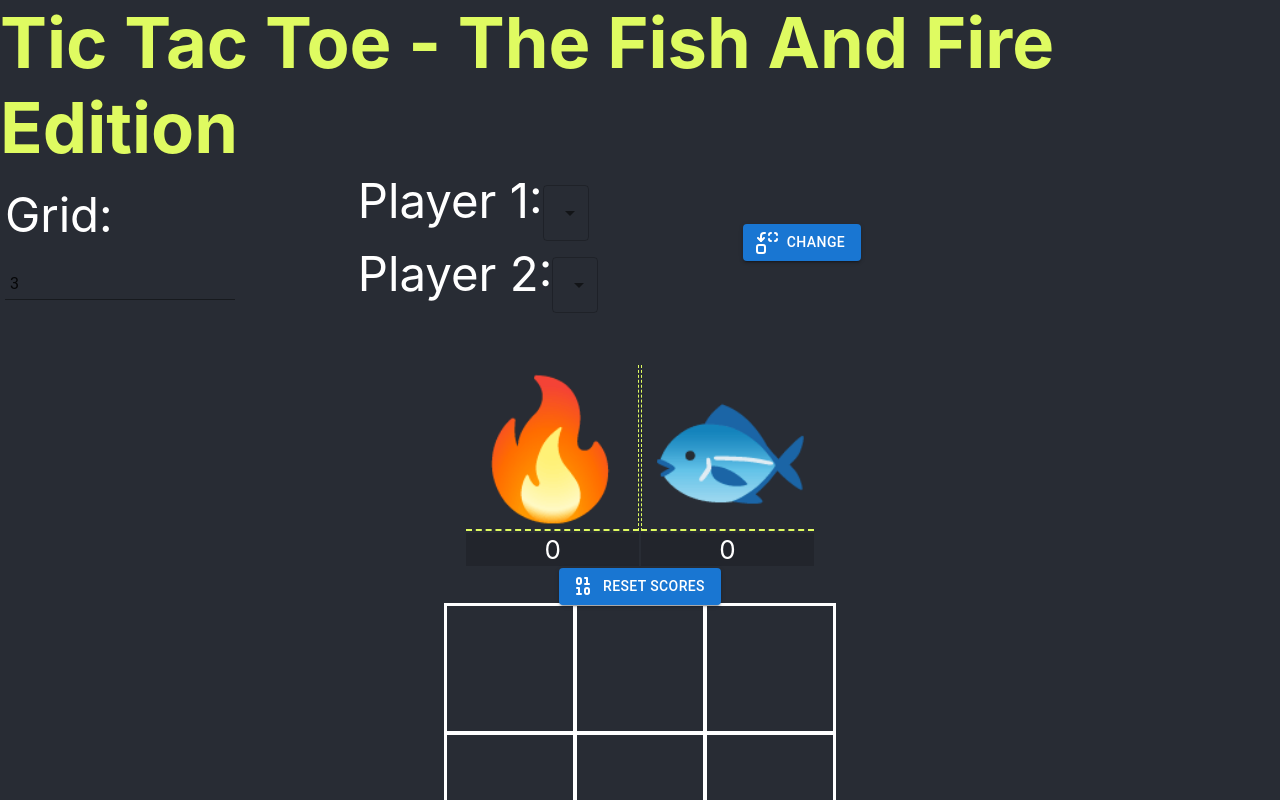
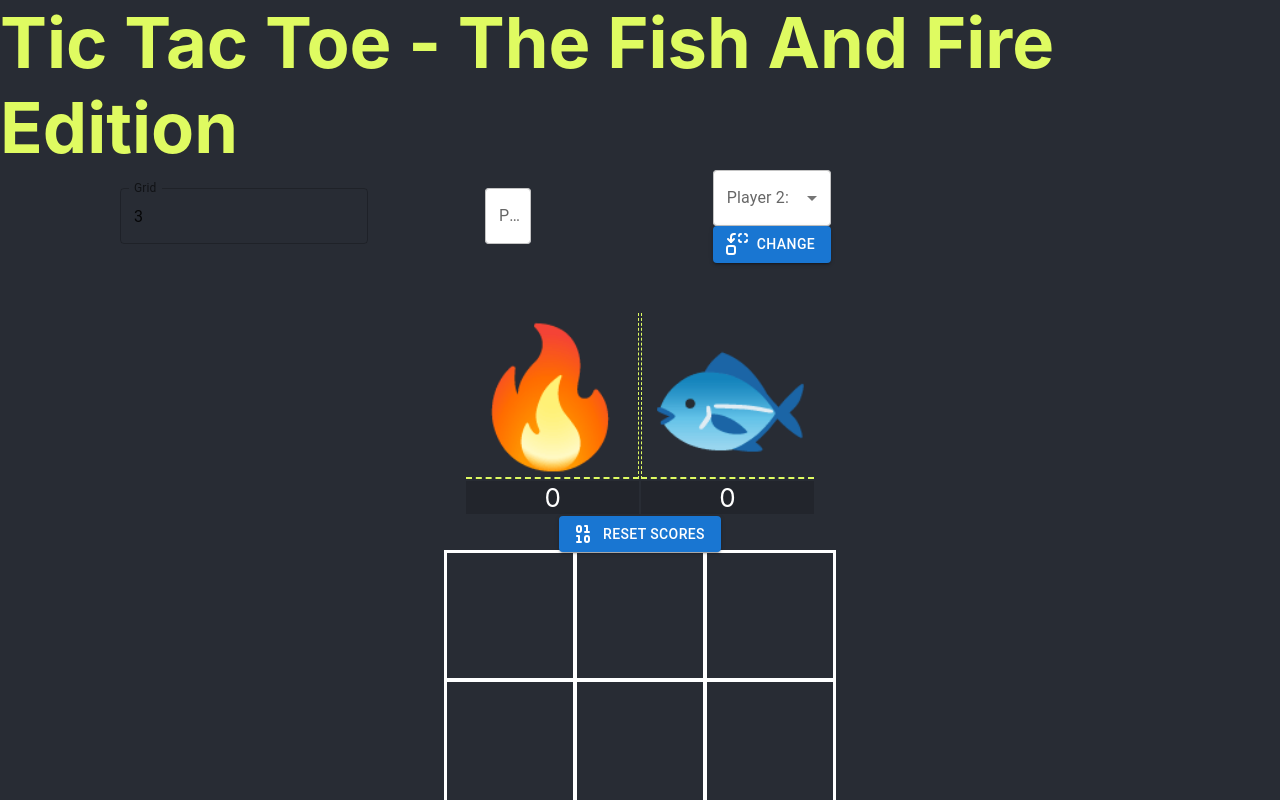
Before and after one commit to avishai84/tic-tac-2023, a React (Create React App) app: page / in a window 1280 px wide. Shown: the top 800 px of the page. Built offline with nearby package versions, Linux system fonts and the light colour scheme.

Commit message:
getting mui input in place

```diff
--- a/src/components/IntakeForm.tsx
+++ b/src/components/IntakeForm.tsx
@@ -3,7 +3,7 @@ import styled from "styled-components";
 // create a form that takes a number input and a icon input
 import {emojis} from "../utils/emojis";
 import {Replace} from "lucide-react"
-import {FormControl, Button, Input, Select as SelectMUI, MenuItem } from '@mui/material';
+import {InputLabel, TextField, FormControl, Button, Input, Select as SelectMUI, MenuItem } from '@mui/material';
 
 const Div = styled.div `
 position: relative;
@@ -14,19 +14,20 @@ flex-direction: column;
 align-items: center;
 justify-content: center;`;
 
-const Label = styled.label `
-font-size:3.7vw;
-padding:2px 5px;
-& input{
-    width:100%;
-    padding:5px;
-}
-& select{
-    width:100%;
-    padding:5px;
-}
+const SelcrCustom = styled(SelectMUI) `
+background-color:  #fff;
+color:#dffb61;
 `;
-
+const LabelCustom = styled(InputLabel)`
+background-color: #fff;
+color:#dffb61;
+border-color: #dffb61;
+`;
+const CustomTextField = styled(TextField) `
+// background-color:  #fff;
+color:#dffb61;
+border-color: #dffb61;
+`;
 const DivGridFourR = styled.div `
 display: grid;
 grid-template-columns: 1fr 1fr 1fr 1fr;
@@ -44,8 +45,6 @@ justify-items: center;
 `;
 
 
-const Select = styled.select ``;
-
 type IntakeFormProps<T> = {
     handleSubmit: (numberCells:T, emojiPlayer1:T, emojiPlayer2:T) => void;
 };
@@ -53,19 +52,22 @@ const IntakeForm = <T,>({ handleSubmit }: IntakeFormProps<T>):JSX.Element => {
     const [numberCells, setNumberCells] = useState<T>();
     const [emojiPlayer1, setEmojiPlayer1] = useState<T>();
     const [emojiPlayer2, setEmojiPlayer2] = useState<T>();
-
+    console.log("handleSubmit " , handleSubmit)
     const handleFormSubmit = (event:React.FormEvent<HTMLFormElement>) => {
     event.preventDefault();
 
     const form = event.currentTarget;
-        console.log(form)
+
     // const formData = new FormData(form);
     // const numberCells = formData.get('numberCells') as unknown as T;
     // const emojiPlayer1 = formData.get('emojiPlayer1') as unknown as T;
     // const emojiPlayer2 = formData.get('emojiPlayer2') as unknown as T;
 
-    handleSubmit(numberCells, emojiPlayer1, emojiPlayer2);
+    //
 }
+    const getData = () => {
+        handleSubmit(numberCells as unknown as T, emojiPlayer1 as unknown as T, emojiPlayer2 as unknown as T);
+    };
 
     const dropDownEmojis = (emojis.map(({name, symbol}, index:number) => {
         return(<MenuItem key={index} value={symbol}>{symbol}
@@ -75,10 +77,14 @@ const IntakeForm = <T,>({ handleSubmit }: IntakeFormProps<T>):JSX.Element => {
 
 
     return(<Div>
-        <form onSubmit={handleFormSubmit}>
+
         <DivGridFourR>
-            <FormControl variant="outlined">
-            <Label htmlFor="numberCells">Grid:
+        <FormControl variant="outlined">
+            <CustomTextField defaultValue="3" type="number" label="Grid" placeholder="Grid: Enter a number" variant="outlined">Grid: Enter a number</CustomTextField>
+        </FormControl>
+
+            {/* <FormControl variant="outlined">
+                <Label htmlFor="numberCells">Grid:
                 <Input
                     defaultValue={"3"}
                     name="numberCells"
@@ -89,31 +95,31 @@ const IntakeForm = <T,>({ handleSubmit }: IntakeFormProps<T>):JSX.Element => {
                     onChange={(e) => setNumberCells(e.target.value as unknown as T)}
                     />
             </Label>
-            </FormControl>
-            <FormControl>
-           <Label htmlFor="emojiPlayer1">Player 1:
-           <SelectMUI
+            </FormControl> */}
+            <FormControl variant="outlined">
+            <LabelCustom id="emojiPlayer1">Player 1: </LabelCustom>
+           <SelcrCustom
             name="emojiPlayer1"
             id="emojiPlayer1"
             value={emojiPlayer1}
             onChange={(e) => setEmojiPlayer1(e.target.value as T)}
-            >{dropDownEmojis}</SelectMUI>
-           </Label>
-           <Label htmlFor="emojiPlayer2">Player 2:
-           <SelectMUI
+            >{dropDownEmojis}</SelcrCustom>
+           </FormControl>
+           <FormControl variant="outlined">
+           <LabelCustom htmlFor="emojiPlayer2">Player 2: </LabelCustom>
+           <SelcrCustom
             name="emojiPlayer2"
             id="emojiPlayer2"
             value={emojiPlayer2}
-            onChange={(e) => setEmojiPlayer2(e.target.value as T)}
-            >{dropDownEmojis}</SelectMUI>
-           </Label>
-           </FormControl>
-           <FormControl>
-           <Button variant="contained" startIcon={<Replace />}>Change</Button>
+            onChange={(e) => setEmojiPlayer2(e.target.value as unknown as T)}
+            >{dropDownEmojis}</SelcrCustom>
+
+
+           <Button onClick={getData}variant="contained" startIcon={<Replace />}>Change</Button>
            </FormControl>
 
-            </DivGridFourR>
-        </form>
+        </DivGridFourR>
+
         </Div>);
 };
 
```
